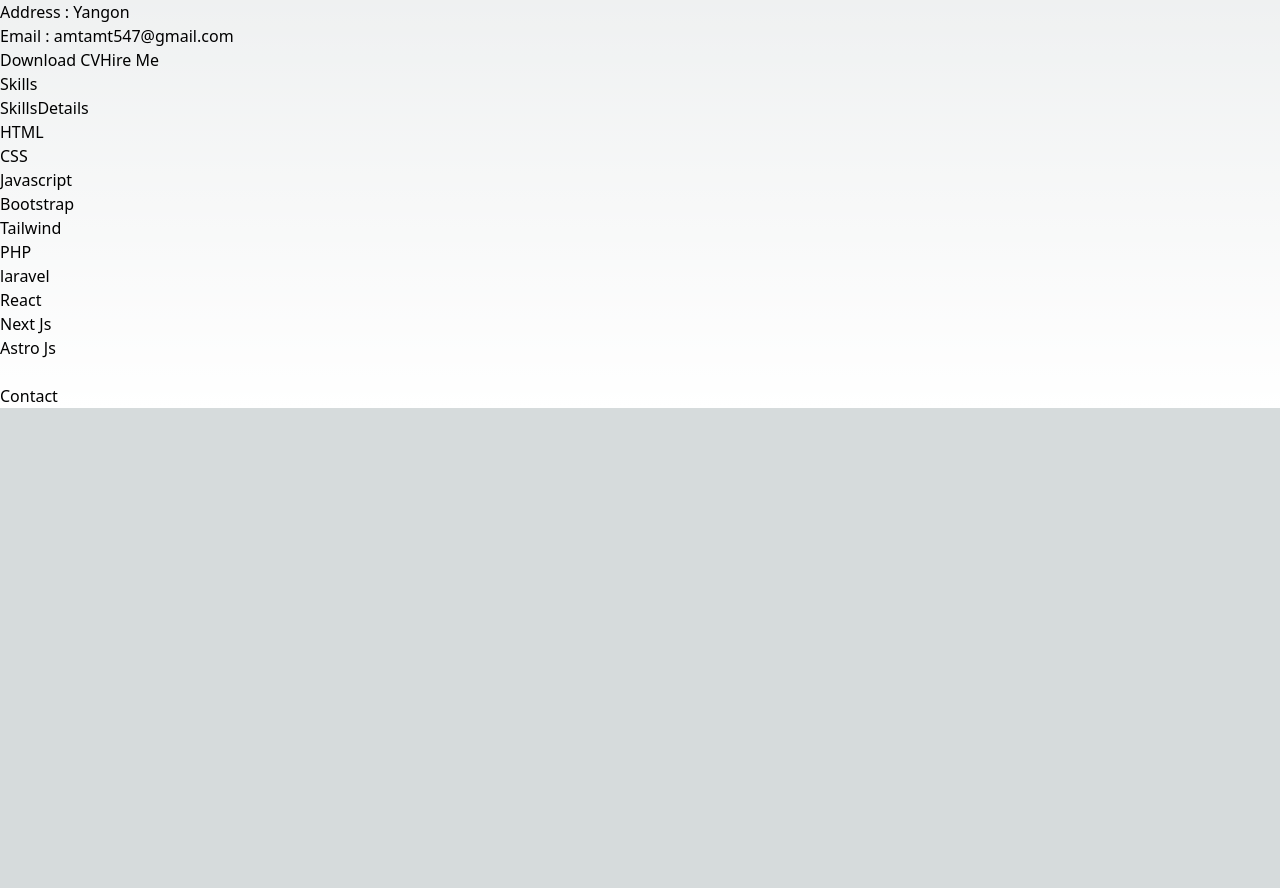
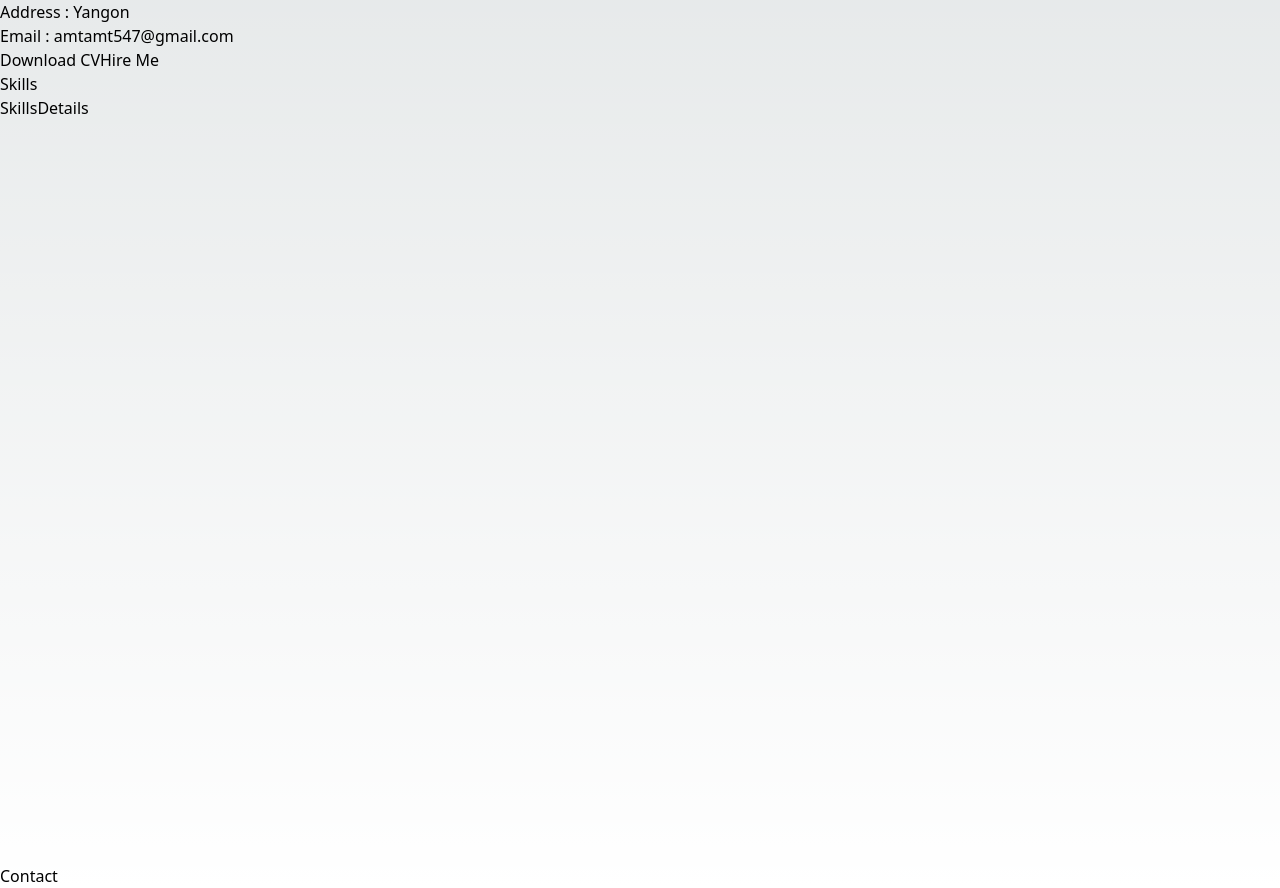
Before and after one commit to ayemin-tun/amt-dev, a Next.js app: page / in a window 1280 px wide. Shown: the part 640-1528 px from the top of the page. Before the commit the page ends 1048 px from the top, so only its background shows below. Built offline with nearby package versions, Linux system fonts and the light colour scheme.

Commit message:
adjust build

```diff
--- a/components/skills/SkillsSection.jsx
+++ b/components/skills/SkillsSection.jsx
@@ -20,7 +20,7 @@ const SkillsSection = () => {
   const [skill, setSkill] = useState(null);
   const [percent, setPercent] = useState(null);
   const [animate, setAnimate] = useState(false);
-  const [allSkills, setAllSKills] = useState(false);
+  const [allSkills, setAllSKills] = useState(true);
   // Function to handle click event and update state
   const handleSkillClick = (name, percent) => {
     setAnimate(true);
```
